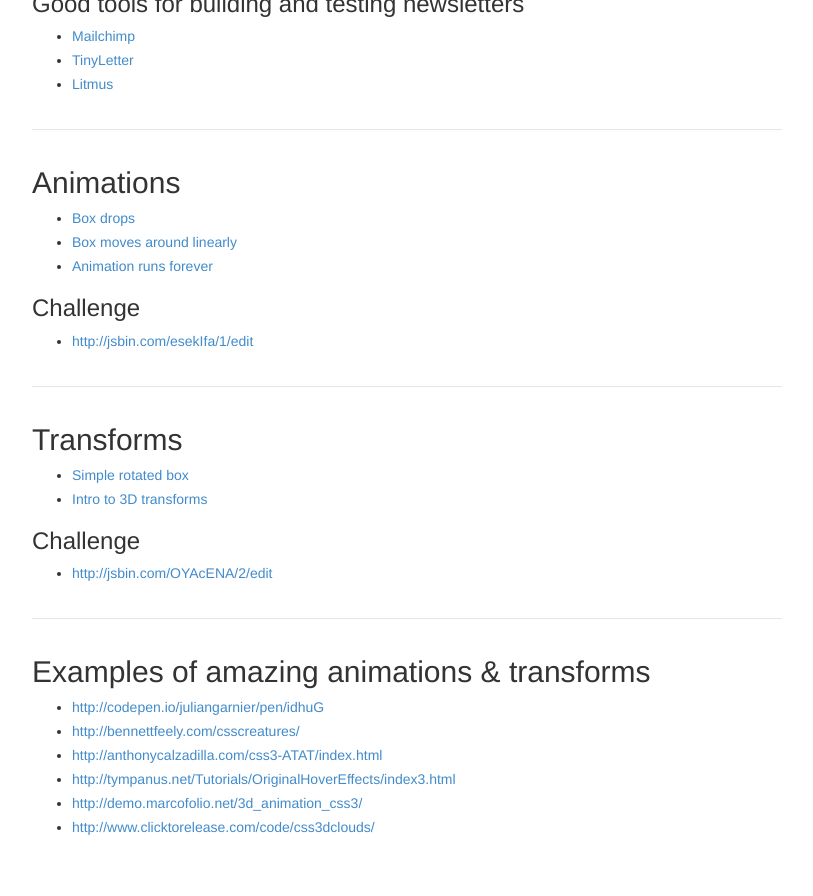
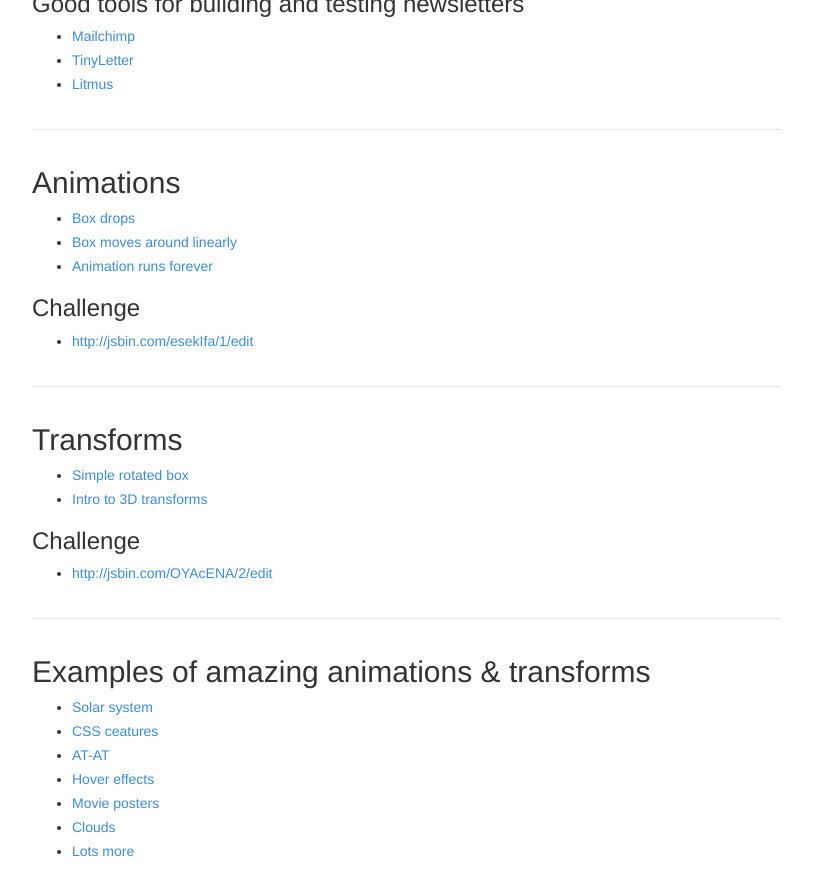
Before and after one commit to tsl-frontend/tsl-frontend.github.io, a Jekyll site: the page built from _posts/2013-12-11-21.md, in a window 1280 px wide and 900 px high, scrolled down 1484 px. Shown: the top 896 px of the window, without its empty margins (428-1241 px from the left). Built offline with Jekyll 4.4.1, drawn with Linux system fonts in a browser that asks for light colours; nearby versions of some CDN libraries; Markdown is read by kramdown in place of the engine named in the settings.

Commit message:
Made links at bottom easier to understand.

```diff
--- a/_posts/2013-12-11-21.md
+++ b/_posts/2013-12-11-21.md
@@ -106,9 +106,10 @@ td, th {
 
 ## Examples of amazing animations & transforms
 
-- [http://codepen.io/juliangarnier/pen/idhuG](http://codepen.io/juliangarnier/pen/idhuG)
-- [http://bennettfeely.com/csscreatures/ ](http://bennettfeely.com/csscreatures/ )
-- [http://anthonycalzadilla.com/css3-ATAT/index.html ](http://anthonycalzadilla.com/css3-ATAT/index.html )
-- [http://tympanus.net/Tutorials/OriginalHoverEffects/index3.html ](http://tympanus.net/Tutorials/OriginalHoverEffects/index3.html )
-- [http://demo.marcofolio.net/3d_animation_css3/ ](http://demo.marcofolio.net/3d_animation_css3/ )
-- [http://www.clicktorelease.com/code/css3dclouds/ ](http://www.clicktorelease.com/code/css3dclouds/ )
+- [Solar system](http://codepen.io/juliangarnier/pen/idhuG)
+- [CSS ceatures](http://bennettfeely.com/csscreatures/ )
+- [AT-AT](http://anthonycalzadilla.com/css3-ATAT/index.html )
+- [Hover effects](http://tympanus.net/Tutorials/OriginalHoverEffects/index3.html )
+- [Movie posters](http://demo.marcofolio.net/3d_animation_css3/ )
+- [Clouds](http://www.clicktorelease.com/code/css3dclouds/ )
+- [Lots more](http://www.creativebloq.com/css3/animation-with-css3-712437)
```
